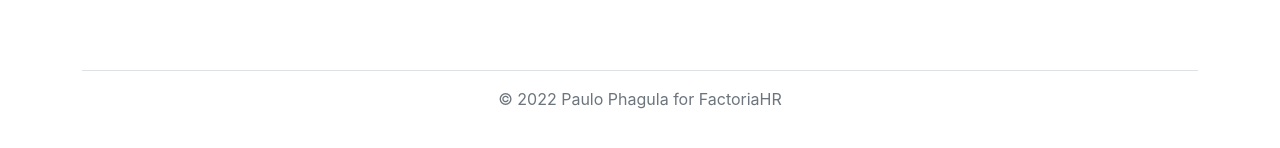
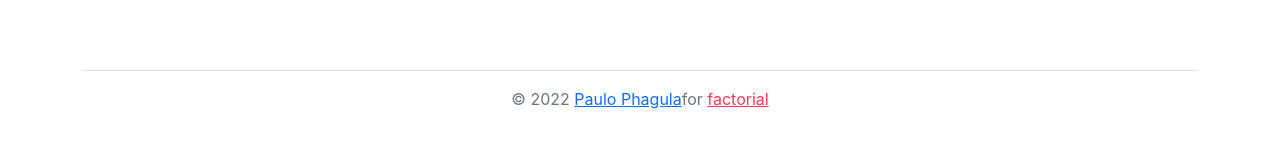
Before and after one commit to PauloPhagula/metrika-client, a React (Create React App) app: page / in a window 1280 px wide. Shown: the part 658-806 px from the top of the page. Built offline with nearby package versions, Linux system fonts and the light colour scheme; no server answers.

Commit message:
Split App component into header and footer

```diff
--- a/src/App.css
+++ b/src/App.css
@@ -1,3 +1,7 @@
 .nav-link.active {
   font-weight: bolder;
 }
+
+.factorial-link {
+  color: rgb(255, 53, 94);
+}
--- a/src/App.js
+++ b/src/App.js
@@ -1,47 +1,15 @@
-import React, { useState, useEffect } from 'react';
-import { NavLink, Outlet } from "react-router-dom";
+import React from 'react';
+import { Outlet } from "react-router-dom";
 import './App.css';
+import Header from "./Header";
+import Footer from "./Footer";
 
 function App() {
-  let activeClassName = "nav-link active";
-  let inactiveClassName = "nav-link";
-
   return (
     <>
-      <header className="navbar navbar-expand-lg bg-light mb-4 p-3">
-          <nav className="container flex-wrap align-items-center">
-              <span className="navbar-brand">
-                <i className="bi bi-bar-chart" role="img" aria-label="Metrika Home"></i> Metrika
-              </span>
-
-              <button className="navbar-toggler" type="button" data-bs-toggle="collapse" data-bs-target="#navbarNav" aria-controls="navbarNavAltMarkup" aria-expanded="false" aria-label="Toggle navigation">
-                <span className="navbar-toggler-icon bi bi-list"></span>
-              </button>
-
-              <div className="collapse navbar-collapse" id="navbarNav">
-                <ul className="navbar-nav">
-                  <li className="nav-item">
-                    <NavLink to="/" className={({ isActive }) => isActive ? activeClassName : inactiveClassName}>
-                      Dashboard
-                    </NavLink>
-                  </li>
-                  <li className="nav-item">
-                    <NavLink to="/new" className={({ isActive }) => isActive ? activeClassName : inactiveClassName}>
-                      New Metric
-                    </NavLink>
-                  </li>
-                </ul>
-              </div>
-          </nav>
-      </header>
-
+      <Header />
       <Outlet />
-
-      <footer className="container">
-        <div className="d-flex flex-wrap justify-content-between align-items-center py-3 my-4 border-top">
-          <p className="col text-muted text-center">© 2022 Paulo Phagula for FactoriaHR</p>
-        </div>
-      </footer>
+      <Footer />
     </>
   );
 }
--- /dev/null
+++ b/src/Footer.js
@@ -0,0 +1,16 @@
+import React from 'react';
+
+function Footer() {
+  return (
+    <footer className="container">
+      <div className="d-flex flex-wrap justify-content-between align-items-center py-3 my-4 border-top">
+        <p className="col text-muted text-center">
+          © 2022 <a href="https://paulophagula.com" target="_blank" rel="noreferrer">Paulo Phagula</a>
+          for <a className="factorial-link" href="https://factorialhr.com/" target="_blank" rel="noreferrer">factorial</a>
+        </p>
+      </div>
+    </footer>
+  );
+}
+
+export default Footer;
--- /dev/null
+++ b/src/Header.js
@@ -0,0 +1,38 @@
+import React from 'react';
+import { NavLink } from "react-router-dom";
+
+function Header() {
+  let activeClassName = "nav-link active";
+  let inactiveClassName = "nav-link";
+
+  return (
+    <header className="navbar navbar-expand-lg bg-light mb-4 p-3">
+        <nav className="container flex-wrap align-items-center">
+            <span className="navbar-brand">
+              <i className="bi bi-bar-chart" role="img" aria-label="Metrika Home"></i> Metrika
+            </span>
+
+            <button className="navbar-toggler" type="button" data-bs-toggle="collapse" data-bs-target="#navbarNav" aria-controls="navbarNavAltMarkup" aria-expanded="false" aria-label="Toggle navigation">
+              <span className="navbar-toggler-icon bi bi-list"></span>
+            </button>
+
+            <div className="collapse navbar-collapse" id="navbarNav">
+              <ul className="navbar-nav">
+                <li className="nav-item">
+                  <NavLink to="/" className={({ isActive }) => isActive ? activeClassName : inactiveClassName}>
+                    Dashboard
+                  </NavLink>
+                </li>
+                <li className="nav-item">
+                  <NavLink to="/new" className={({ isActive }) => isActive ? activeClassName : inactiveClassName}>
+                    New Metric
+                  </NavLink>
+                </li>
+              </ul>
+            </div>
+        </nav>
+    </header>
+  );
+}
+
+export default Header;
```
